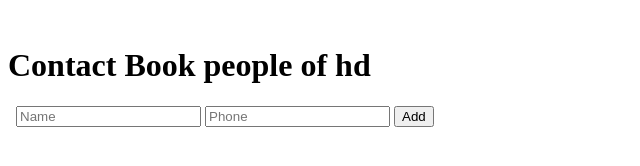
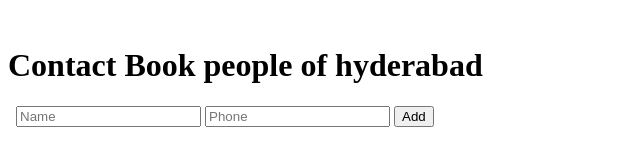
Before and after one commit to Premchand-96/contact-app-docker, a plain HTML site: page frontend/index.html in a window 1280 px wide. Shown: the whole page, without its empty margins (0-640 px from the left). Drawn offline with Linux system fonts and the light colour scheme; no server answers.

Commit message:
Update index.html

```diff
--- a/frontend/index.html
+++ b/frontend/index.html
@@ -7,7 +7,7 @@
 
 
 
-<h1>Contact Book people of hd</h1>
+<h1>Contact Book people of hyderabad</h1>
 
 
 
```
